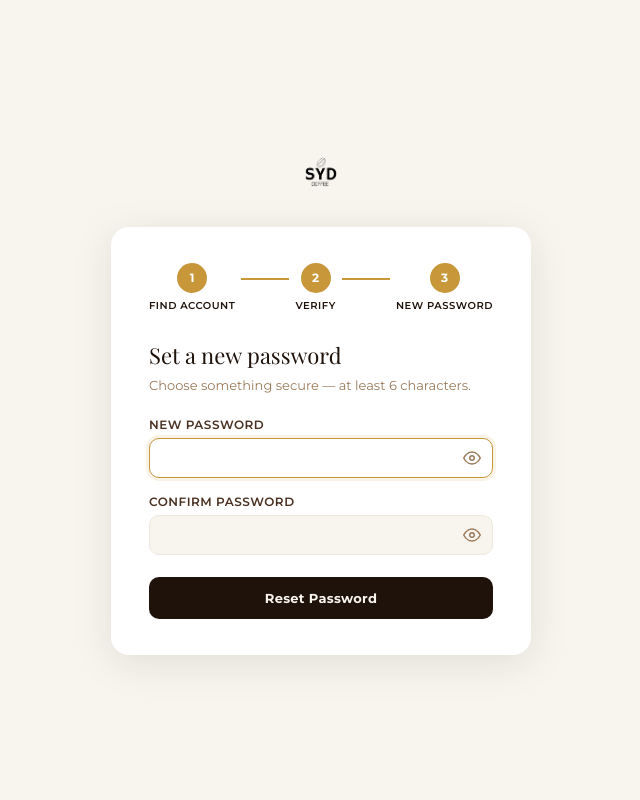
After one commit to RiReyes1111/Sydcoffee, a PHP site: page /forgotpassword.php in a window 1280 px wide. The commit adds this page. Shown: the whole page, without its empty margins (319-959 px from the left). Run offline with PHP 8.4, Linux system fonts and the light colour scheme; a user stored in the database is signed in.

Commit message:
login function

```diff
--- /dev/null
+++ b/css/forgotpasswordcss.css
@@ -0,0 +1,295 @@
+*, *::before, *::after { box-sizing: border-box; margin: 0; padding: 0; }
+
+:root {
+  --cream:        #f8f5ef;
+  --cream-dark:   #ede8de;
+  --espresso:     #1e120a;
+  --brown-mid:    #4a3020;
+  --brown-light:  #7a5c3e;
+  --gold:         #c8973a;
+  --gold-light:   #e8b84b;
+  --white:        #ffffff;
+  --text-dark:    #1e120a;
+  --text-muted:   #9a7a5a;
+  --border:       #ede8de;
+  --red:          #c0392b;
+  --red-light:    #fdecea;
+  --green:        #2d7a4f;
+  --green-light:  #e6f7ee;
+  --shadow:       0 8px 40px rgba(30,18,10,0.10);
+  --radius:       18px;
+}
+
+body {
+  font-family: 'Montserrat', sans-serif;
+  background: var(--cream);
+  min-height: 100vh;
+  display: flex;
+  flex-direction: column;
+  align-items: center;
+  justify-content: center;
+  padding: 32px 16px;
+  color: var(--text-dark);
+}
+
+.logo-wrap {
+  margin-bottom: 24px;
+}
+.logo-wrap a {
+  display: inline-block;
+}
+.logo-wrap img {
+  height: 54px;
+  width: auto;
+}
+
+.fp-card {
+  background: var(--white);
+  border-radius: var(--radius);
+  box-shadow: var(--shadow);
+  padding: 36px 38px;
+  width: 100%;
+  max-width: 420px;
+}
+
+/* ── Steps ── */
+.steps {
+  display: flex;
+  align-items: center;
+  justify-content: center;
+  gap: 0;
+  margin-bottom: 28px;
+}
+.step {
+  display: flex;
+  flex-direction: column;
+  align-items: center;
+  gap: 6px;
+  flex-shrink: 0;
+}
+.step-dot {
+  width: 30px;
+  height: 30px;
+  border-radius: 50%;
+  background: var(--cream-dark);
+  color: var(--text-muted);
+  font-size: 12px;
+  font-weight: 700;
+  display: flex;
+  align-items: center;
+  justify-content: center;
+  transition: all 0.3s;
+  border: 2px solid var(--border);
+}
+.step.active .step-dot {
+  background: var(--espresso);
+  color: var(--cream);
+  border-color: var(--espresso);
+}
+.step.done .step-dot {
+  background: var(--gold);
+  color: var(--white);
+  border-color: var(--gold);
+}
+.step-label {
+  font-size: 10px;
+  font-weight: 600;
+  color: var(--text-muted);
+  text-transform: uppercase;
+  letter-spacing: 0.5px;
+  white-space: nowrap;
+}
+.step.active .step-label,
+.step.done .step-label {
+  color: var(--text-dark);
+}
+.step-line {
+  flex: 1;
+  height: 2px;
+  background: var(--border);
+  margin: 0 6px;
+  margin-bottom: 16px;
+  transition: background 0.3s;
+  min-width: 28px;
+}
+.step-line.filled {
+  background: var(--gold);
+}
+
+/* ── Header ── */
+.fp-header {
+  margin-bottom: 22px;
+}
+.fp-header h2 {
+  font-family: 'Playfair Display', serif;
+  font-size: 22px;
+  font-weight: 400;
+  color: var(--text-dark);
+  margin-bottom: 6px;
+}
+.fp-header p {
+  font-size: 13px;
+  color: var(--text-muted);
+  line-height: 1.5;
+}
+
+/* ── Alerts ── */
+.alert {
+  padding: 11px 14px;
+  border-radius: 10px;
+  font-size: 12px;
+  font-weight: 500;
+  margin-bottom: 18px;
+  line-height: 1.4;
+}
+.alert-error {
+  background: var(--red-light);
+  color: var(--red);
+  border: 1px solid #f5c6c2;
+}
+.alert-success {
+  background: var(--green-light);
+  color: var(--green);
+  border: 1px solid #b8e8cc;
+}
+
+/* ── Inputs ── */
+.input-group {
+  margin-bottom: 16px;
+  display: flex;
+  flex-direction: column;
+  gap: 6px;
+}
+.input-group label {
+  font-size: 12px;
+  font-weight: 600;
+  color: var(--brown-mid);
+  text-transform: uppercase;
+  letter-spacing: 0.5px;
+}
+.input-group input {
+  width: 100%;
+  padding: 11px 14px;
+  border: 1.5px solid var(--border);
+  border-radius: 10px;
+  font-family: 'Montserrat', sans-serif;
+  font-size: 13px;
+  color: var(--text-dark);
+  background: var(--cream);
+  outline: none;
+  transition: border-color 0.2s, box-shadow 0.2s;
+}
+.input-group input:focus {
+  border-color: var(--gold);
+  box-shadow: 0 0 0 3px rgba(200,151,58,0.12);
+  background: var(--white);
+}
+
+/* ── Password toggle ── */
+.password-wrap {
+  position: relative;
+  display: flex;
+  align-items: center;
+}
+.password-wrap input {
+  padding-right: 42px;
+}
+.toggle-pw {
+  position: absolute;
+  right: 12px;
+  background: none;
+  border: none;
+  cursor: pointer;
+  padding: 0;
+  display: flex;
+  align-items: center;
+  color: var(--text-muted);
+  transition: color 0.2s;
+}
+.toggle-pw:hover {
+  color: var(--brown-mid);
+}
+.toggle-pw svg {
+  width: 18px;
+  height: 18px;
+  pointer-events: none;
+}
+
+/* ── Buttons ── */
+.btn-primary {
+  width: 100%;
+  padding: 13px;
+  background: var(--espresso);
+  color: var(--cream);
+  border: none;
+  border-radius: 10px;
+  font-family: 'Montserrat', sans-serif;
+  font-size: 13px;
+  font-weight: 700;
+  cursor: pointer;
+  letter-spacing: 0.3px;
+  transition: background 0.2s, transform 0.15s;
+  margin-top: 6px;
+}
+.btn-primary:hover {
+  background: var(--brown-mid);
+  transform: translateY(-1px);
+}
+
+.back-link {
+  display: block;
+  text-align: center;
+  margin-top: 14px;
+  font-size: 12px;
+  color: var(--text-muted);
+  text-decoration: none;
+  transition: color 0.2s;
+}
+.back-link:hover {
+  color: var(--gold);
+}
+
+/* ── Done state ── */
+.done-state {
+  text-align: center;
+  padding: 10px 0;
+}
+.done-icon {
+  width: 60px;
+  height: 60px;
+  border-radius: 50%;
+  background: var(--green-light);
+  color: var(--green);
+  font-size: 26px;
+  font-weight: 700;
+  display: flex;
+  align-items: center;
+  justify-content: center;
+  margin: 0 auto 18px;
+  border: 2px solid #b8e8cc;
+}
+.done-state h2 {
+  font-family: 'Playfair Display', serif;
+  font-size: 22px;
+  font-weight: 400;
+  margin-bottom: 8px;
+  color: var(--text-dark);
+}
+.done-state p {
+  font-size: 13px;
+  color: var(--text-muted);
+  line-height: 1.5;
+}
+
+/* ── Responsive ── */
+@media (max-width: 480px) {
+  .fp-card {
+    padding: 28px 20px;
+  }
+  .fp-header h2 {
+    font-size: 19px;
+  }
+  .step-label {
+    font-size: 9px;
+  }
+}
--- /dev/null
+++ b/forgotpassword.php
@@ -0,0 +1,212 @@
+<?php
+session_start();
+include "auth/config.php";
+
+header("Cache-Control: no-store, no-cache, must-revalidate, private");
+header("Pragma: no-cache");
+header("Expires: 0");
+
+$step    = 'find';   // find → verify → reset → done
+$error   = '';
+$success = '';
+
+$redirect     = isset($_GET['redirect']) ? $_GET['redirect'] : '';
+$safeRedirect = ($redirect === 'checkout') ? 'checkout.php' : 'menu.php';
+
+// ── STEP 1: Find account by username or email ──
+if (isset($_POST['find_account'])) {
+    $lookup = trim($_POST['lookup']);
+    if (!$lookup) {
+        $error = "Please enter your username or email.";
+        $step  = 'find';
+    } else {
+        $stmt = $conn->prepare("SELECT id, name, username, email FROM users WHERE (username=? OR email=?) AND role='user'");
+        $stmt->bind_param("ss", $lookup, $lookup);
+        $stmt->execute();
+        $result = $stmt->get_result();
+
+        if ($result->num_rows === 0) {
+            $error = "No account found with that username or email.";
+            $step  = 'find';
+        } else {
+            $user = $result->fetch_assoc();
+            $_SESSION['fp_user_id'] = $user['id'];
+            $_SESSION['fp_name']    = $user['name'];
+            // Security question: last 3 chars of username + first letter of name
+            // We'll use a simple "confirm your name" approach since there are no security questions in the DB
+            $step = 'verify';
+        }
+    }
+}
+
+// ── STEP 2: Verify identity (confirm full name) ──
+if (isset($_POST['verify_identity'])) {
+    if (!isset($_SESSION['fp_user_id'])) {
+        header("Location: forgotpassword.php"); exit();
+    }
+    $inputName = trim($_POST['confirm_name']);
+    if (strtolower($inputName) !== strtolower($_SESSION['fp_name'])) {
+        $error = "Name does not match our records.";
+        $step  = 'verify';
+    } else {
+        $_SESSION['fp_verified'] = true;
+        $step = 'reset';
+    }
+}
+
+// ── STEP 3: Set new password ──
+if (isset($_POST['reset_password'])) {
+    if (!isset($_SESSION['fp_verified']) || !$_SESSION['fp_verified'] || !isset($_SESSION['fp_user_id'])) {
+        header("Location: forgotpassword.php"); exit();
+    }
+    $newPw  = $_POST['new_password'];
+    $confPw = $_POST['confirm_password'];
+
+    if (strlen($newPw) < 6) {
+        $error = "Password must be at least 6 characters.";
+        $step  = 'reset';
+    } elseif ($newPw !== $confPw) {
+        $error = "Passwords do not match.";
+        $step  = 'reset';
+    } else {
+        $hashed = md5($newPw);
+        $uid    = intval($_SESSION['fp_user_id']);
+        $conn->query("UPDATE users SET password='$hashed' WHERE id=$uid");
+
+        unset($_SESSION['fp_user_id'], $_SESSION['fp_name'], $_SESSION['fp_verified']);
+        $step = 'done';
+    }
+}
+
+// Restore step from session if returning after POST with errors
+if ($step === 'find' && empty($error) && isset($_SESSION['fp_user_id'])) {
+    $step = isset($_SESSION['fp_verified']) && $_SESSION['fp_verified'] ? 'reset' : 'verify';
+}
+?>
+<!DOCTYPE html>
+<html lang="en">
+<head>
+<meta charset="UTF-8">
+<meta name="viewport" content="width=device-width, initial-scale=1.0">
+<title>Forgot Password — SYD Coffee</title>
+<link rel="icon" type="image/png" href="images/logosydnobg.png">
+<link href="https://fonts.googleapis.com/css2?family=Montserrat:wght@300;400;500;600;700&family=Playfair+Display&display=swap" rel="stylesheet">
+<link rel="stylesheet" href="css/forgotpasswordcss.css">
+</head>
+<body>
+
+<div class="logo-wrap">
+  <a href="login.php<?= $redirect ? '?redirect='.urlencode($redirect) : '' ?>">
+    <img src="images/logosydnobg.png" alt="SYD Coffee">
+  </a>
+</div>
+
+<div class="fp-card">
+
+  <!-- Progress steps -->
+  <div class="steps">
+    <div class="step <?= in_array($step, ['find','verify','reset','done']) ? 'done' : '' ?> <?= $step==='find' ? 'active' : '' ?>">
+      <div class="step-dot">1</div>
+      <div class="step-label">Find Account</div>
+    </div>
+    <div class="step-line <?= in_array($step, ['verify','reset','done']) ? 'filled' : '' ?>"></div>
+    <div class="step <?= in_array($step, ['verify','reset','done']) ? 'done' : '' ?> <?= $step==='verify' ? 'active' : '' ?>">
+      <div class="step-dot">2</div>
+      <div class="step-label">Verify</div>
+    </div>
+    <div class="step-line <?= in_array($step, ['reset','done']) ? 'filled' : '' ?>"></div>
+    <div class="step <?= in_array($step, ['reset','done']) ? 'done' : '' ?> <?= $step==='reset' ? 'active' : '' ?>">
+      <div class="step-dot">3</div>
+      <div class="step-label">New Password</div>
+    </div>
+  </div>
+
+  <?php if (!empty($error)): ?>
+    <div class="alert alert-error">⚠ <?= htmlspecialchars($error) ?></div>
+  <?php endif; ?>
+
+  <!-- STEP 1: Find account -->
+  <?php if ($step === 'find'): ?>
+  <div class="fp-header">
+    <h2>Forgot your password?</h2>
+    <p>Enter your username or email to get started.</p>
+  </div>
+  <form method="POST">
+    <div class="input-group">
+      <label>Username or Email</label>
+      <input type="text" name="lookup" required autofocus>
+    </div>
+    <button type="submit" name="find_account" class="btn-primary">Find My Account</button>
+    <a href="login.php<?= $redirect ? '?redirect='.urlencode($redirect) : '' ?>" class="back-link">← Back to Login</a>
+  </form>
+  <?php endif; ?>
+
+  <!-- STEP 2: Verify identity -->
+  <?php if ($step === 'verify'): ?>
+  <div class="fp-header">
+    <h2>Verify your identity</h2>
+    <p>To confirm it's you, please enter your full name as registered.</p>
+  </div>
+  <form method="POST">
+    <div class="input-group">
+      <label>Full Name</label>
+      <input type="text" name="confirm_name" required autofocus placeholder="As you registered it">
+    </div>
+    <button type="submit" name="verify_identity" class="btn-primary">Verify</button>
+    <a href="forgotpassword.php<?= $redirect ? '?redirect='.urlencode($redirect) : '' ?>" class="back-link">← Start over</a>
+  </form>
+  <?php endif; ?>
+
+  <!-- STEP 3: Reset password -->
+  <?php if ($step === 'reset'): ?>
+  <div class="fp-header">
+    <h2>Set a new password</h2>
+    <p>Choose something secure — at least 6 characters.</p>
+  </div>
+  <form method="POST">
+    <div class="input-group">
+      <label>New Password</label>
+      <div class="password-wrap">
+        <input type="password" name="new_password" id="new-pw" minlength="6" required autofocus>
+        <button type="button" class="toggle-pw" onclick="togglePw('new-pw', this)" aria-label="Show password">
+          <svg xmlns="http://www.w3.org/2000/svg" viewBox="0 0 24 24" fill="none" stroke="currentColor" stroke-width="2" stroke-linecap="round" stroke-linejoin="round"><path d="M1 12s4-8 11-8 11 8 11 8-4 8-11 8-11-8-11-8z"/><circle cx="12" cy="12" r="3"/></svg>
+        </button>
+      </div>
+    </div>
+    <div class="input-group">
+      <label>Confirm Password</label>
+      <div class="password-wrap">
+        <input type="password" name="confirm_password" id="conf-pw" minlength="6" required>
+        <button type="button" class="toggle-pw" onclick="togglePw('conf-pw', this)" aria-label="Show password">
+          <svg xmlns="http://www.w3.org/2000/svg" viewBox="0 0 24 24" fill="none" stroke="currentColor" stroke-width="2" stroke-linecap="round" stroke-linejoin="round"><path d="M1 12s4-8 11-8 11 8 11 8-4 8-11 8-11-8-11-8z"/><circle cx="12" cy="12" r="3"/></svg>
+        </button>
+      </div>
+    </div>
+    <button type="submit" name="reset_password" class="btn-primary">Reset Password</button>
+  </form>
+  <?php endif; ?>
+
+  <!-- STEP 4: Done -->
+  <?php if ($step === 'done'): ?>
+  <div class="done-state">
+    <div class="done-icon">✓</div>
+    <h2>Password updated!</h2>
+    <p>Your password has been changed successfully. You can now log in.</p>
+    <a href="login.php<?= $redirect ? '?redirect='.urlencode($redirect) : '' ?>" class="btn-primary" style="display:block;text-align:center;text-decoration:none;margin-top:20px;">Go to Login</a>
+  </div>
+  <?php endif; ?>
+
+</div>
+
+<script>
+function togglePw(inputId, btn) {
+  const input = document.getElementById(inputId);
+  const isHidden = input.type === 'password';
+  input.type = isHidden ? 'text' : 'password';
+  const eyeOn  = `<svg xmlns="http://www.w3.org/2000/svg" viewBox="0 0 24 24" fill="none" stroke="currentColor" stroke-width="2" stroke-linecap="round" stroke-linejoin="round"><path d="M1 12s4-8 11-8 11 8 11 8-4 8-11 8-11-8-11-8z"/><circle cx="12" cy="12" r="3"/></svg>`;
+  const eyeOff = `<svg xmlns="http://www.w3.org/2000/svg" viewBox="0 0 24 24" fill="none" stroke="currentColor" stroke-width="2" stroke-linecap="round" stroke-linejoin="round"><path d="M17.94 17.94A10.07 10.07 0 0112 20c-7 0-11-8-11-8a18.45 18.45 0 015.06-5.94"/><path d="M9.9 4.24A9.12 9.12 0 0112 4c7 0 11 8 11 8a18.5 18.5 0 01-2.16 3.19"/><line x1="1" y1="1" x2="23" y2="23"/></svg>`;
+  btn.innerHTML = isHidden ? eyeOff : eyeOn;
+}
+</script>
+</body>
+</html>
```
Also changed, not shown: login.php (+85 -4 lines).
